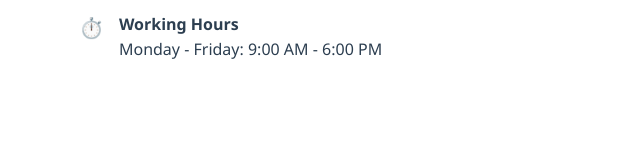
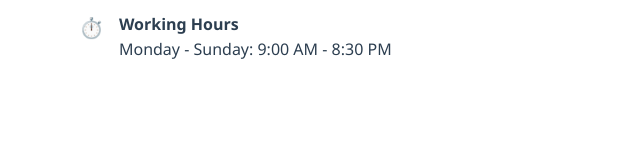
Before and after one commit to Rverma-web/ekwarna-associates, a plain HTML site: page index.html in a window 1280 px wide. Shown: the part 3156-3323 px from the top of the page, 0-640 px from the left. Drawn offline with Linux system fonts and the light colour scheme.

Commit message:
Update index.html

```diff
--- a/index.html
+++ b/index.html
@@ -807,7 +807,7 @@ footer {
                         <div class="contact-icon">⏱️</div>
                         <div>
                             <h4>Working Hours</h4>
-                            <p>Monday - Friday: 9:00 AM - 6:00 PM</p>
+                            <p>Monday - Sunday: 9:00 AM - 8:30 PM</p>
                         </div>
                     </div>
                 </div>
```
